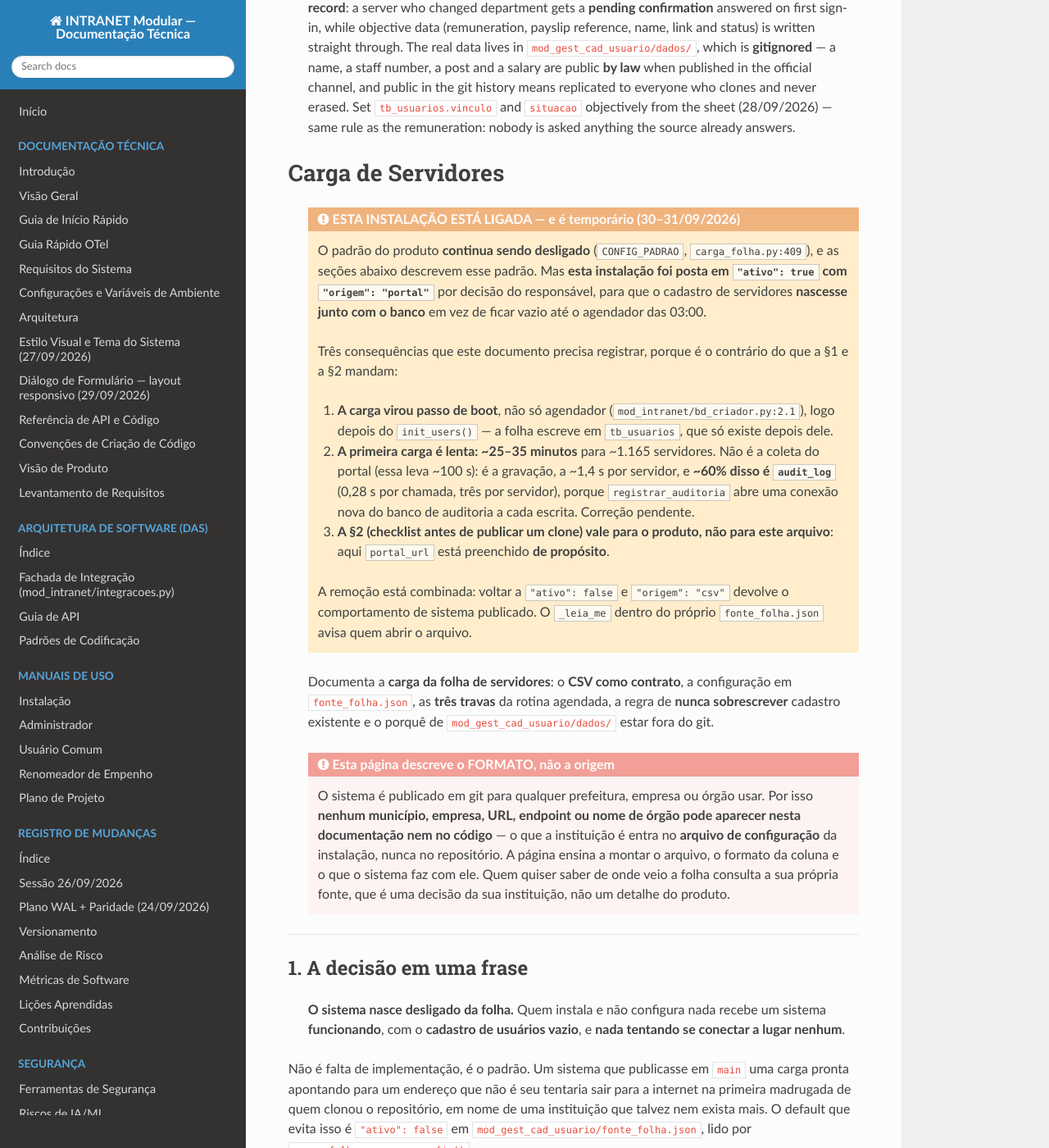
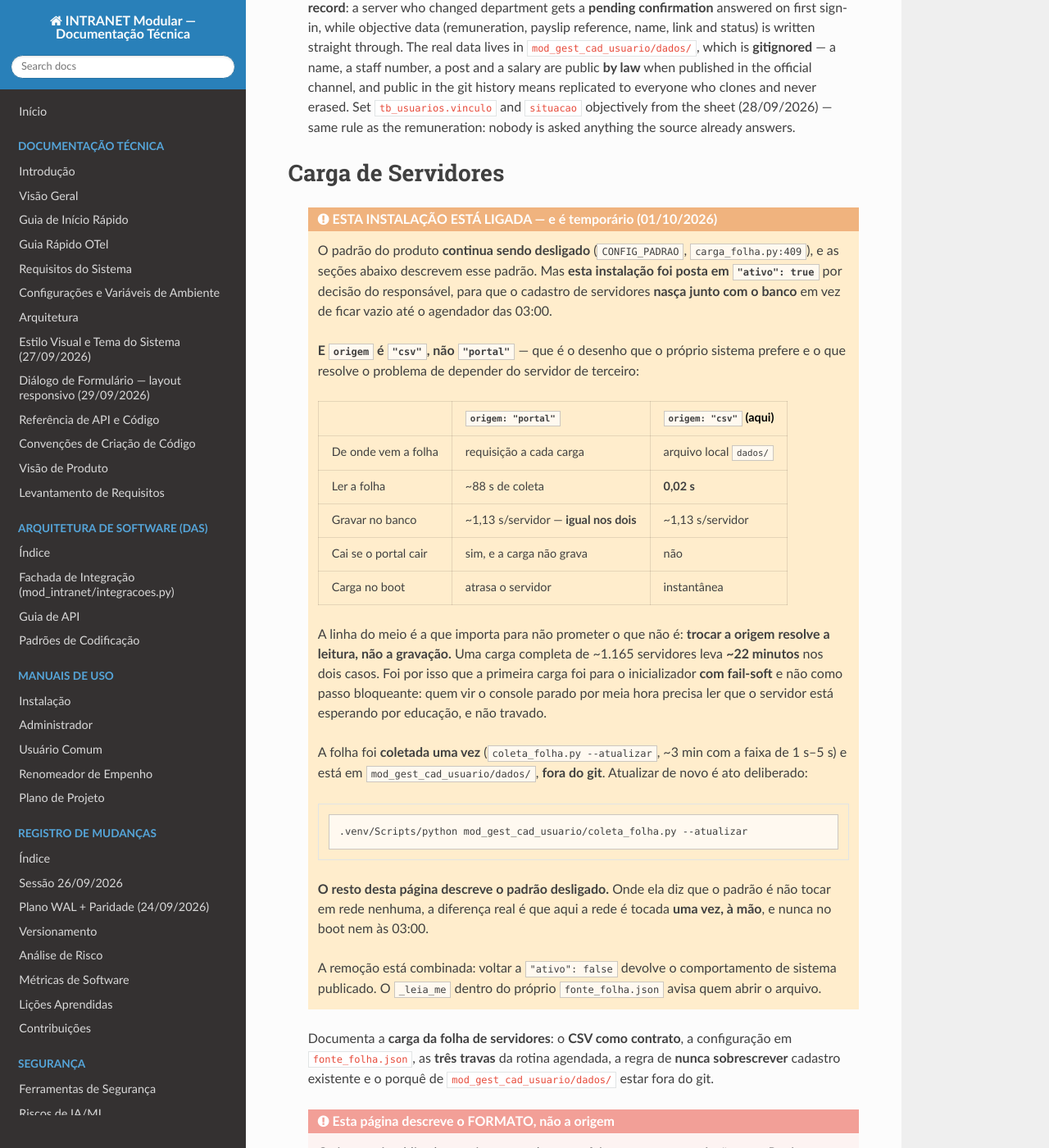
Before and after one commit to klaytonPrinceMS/intranet, an MkDocs documentation site: the page built from docs/carga_de_servidores.md, in a window 1280 px wide and 1400 px high, scrolled down 394 px. Shown: the whole window at 82% size. Built offline with MkDocs 1.6.1, drawn with Linux system fonts in a browser that asks for light colours; nearby versions of some CDN libraries; some of the changed text lies outside the part shown.

Commit message:
261001 0845 Documenta a coleta unica do portal e o custo real da gravacao

````diff
--- a/docs/carga_de_servidores.md
+++ b/docs/carga_de_servidores.md
@@ -2,30 +2,47 @@
 
 # Carga de Servidores
 
-> !!! warning "ESTA INSTALAÇÃO ESTÁ LIGADA — e é temporário (30–31/09/2026)"
+> !!! warning "ESTA INSTALAÇÃO ESTÁ LIGADA — e é temporário (01/10/2026)"
 >     O padrão do produto **continua sendo desligado** (`CONFIG_PADRAO`,
 >     `carga_folha.py:409`), e as seções abaixo descrevem esse padrão. Mas
->     **esta instalação foi posta em `"ativo": true` com `"origem": "portal"`**
->     por decisão do responsável, para que o cadastro de servidores **nascesse
->     junto com o banco** em vez de ficar vazio até o agendador das 03:00.
+>     **esta instalação foi posta em `"ativo": true`** por decisão do
+>     responsável, para que o cadastro de servidores **nasça junto com o
+>     banco** em vez de ficar vazio até o agendador das 03:00.
 >
->     Três consequências que este documento precisa registrar, porque é o
->     contrário do que a §1 e a §2 mandam:
+>     **E `origem` é `"csv"`, não `"portal"`** — que é o desenho que o próprio
+>     sistema prefere e o que resolve o problema de depender do servidor de
+>     terceiro:
 >
->     1. **A carga virou passo de boot**, não só agendador
->        (`mod_intranet/bd_criador.py:2.1`), logo depois do `init_users()` — a
->        folha escreve em `tb_usuarios`, que só existe depois dele.
->     2. **A primeira carga é lenta: ~25–35 minutos** para ~1.165 servidores.
->        Não é a coleta do portal (essa leva ~100 s): é a gravação, a ~1,4 s por
->        servidor, e **~60% disso é `audit_log`** (0,28 s por chamada, três por
->        servidor), porque `registrar_auditoria` abre uma conexão nova do banco
->        de auditoria a cada escrita. Correção pendente.
->     3. **A §2 (checklist antes de publicar um clone) vale para o produto, não
->        para este arquivo**: aqui `portal_url` está preenchido **de propósito**.
+>     | | `origem: "portal"` | `origem: "csv"` (aqui) |
+>     |:---|:---|:---|
+>     | De onde vem a folha | requisição a cada carga | arquivo local `dados/` |
+>     | Ler a folha | ~88 s de coleta | **0,02 s** |
+>     | Gravar no banco | ~1,13 s/servidor — **igual nos dois** | ~1,13 s/servidor |
+>     | Cai se o portal cair | sim, e a carga não grava | não |
+>     | Carga no boot | atrasa o servidor | instantânea |
 >
->     A remoção está combinada: voltar a `"ativo": false` e `"origem": "csv"`
->     devolve o comportamento de sistema publicado. O `_leia_me` dentro do
->     próprio `fonte_folha.json` avisa quem abrir o arquivo.
+>     A linha do meio é a que importa para não prometer o que não é: **trocar
+>     a origem resolve a leitura, não a gravação.** Uma carga completa de
+>     ~1.165 servidores leva **~22 minutos** nos dois casos. Foi por isso que a
+>     primeira carga foi para o inicializador **com fail-soft** e não como
+>     passo bloqueante: quem vir o console parado por meia hora precisa ler
+>     que o servidor está esperando por educação, e não travado.
+>
+>     A folha foi **coletada uma vez** (`coleta_folha.py --atualizar`, ~3 min
+>     com a faixa de 1 s–5 s) e está em `mod_gest_cad_usuario/dados/`,
+>     **fora do git**. Atualizar de novo é ato deliberado:
+>
+>     ```bash
+>     .venv/Scripts/python mod_gest_cad_usuario/coleta_folha.py --atualizar
+>     ```
+>
+>     **O resto desta página descreve o padrão desligado.** Onde ela diz que o
+>     padrão é não tocar em rede nenhuma, a diferença real é que aqui a rede é
+>     tocada **uma vez, à mão**, e nunca no boot nem às 03:00.
+>
+>     A remoção está combinada: voltar a `"ativo": false` devolve o
+>     comportamento de sistema publicado. O `_leia_me` dentro do próprio
+>     `fonte_folha.json` avisa quem abrir o arquivo.
 
 > Documenta a **carga da folha de servidores**: o
 > **CSV como contrato**, a configuração em `fonte_folha.json`, as **três travas**
@@ -41,6 +58,47 @@
 >     o que o sistema faz com ele. Quem quiser saber de onde veio a folha
 >     consulta a sua própria fonte, que é uma decisão da sua instituição, não
 >     um detalhe do produto.
+
+---
+
+## 0. A coleta do portal é uma vez (01/10/2026)
+
+> **A coleta do portal é ato deliberado, e acontece uma vez.** O que roda
+> sozinho — boot e agendador das 03:00 — lê o arquivo local.
+
+| Etapa | Comando | Rede | Tempo medido |
+|:---|:---|:---:|:---|
+| Coletar do portal | `coleta_folha.py --atualizar` | sim, **47 requisições** | ~3 min |
+| Carregar no banco | `carga_folha.py --aplicar` | **não** | ~1,4 s/servidor |
+
+**Por que o intervalo é variável (1 s a 5 s).** Era fixo em 1,2 s. Intervalo
+fixo é a assinatura de acesso automatizado: mesmo tempo entre toda requisição,
+sempre. Comportamento de máquina é o que uma prefeitura não quer ver batendo
+no portal 47 vezes seguidas, e é também o que faz o servidor de terceiro
+decidir limitar ou bloquear. A espera é **sorteada na faixa** a cada página, e o
+valor sorteado vai para o log a cada 10 páginas — quem lê o log precisa poder
+reconstituir o ritmo, e ver que está esperando por educação é diferente de
+achar que travou. As chaves são `portal_intervalo_min_s` e
+`portal_intervalo_max_s`; o `portal_intervalo_s` antigo continua aceito e vira
+uma faixa degenerada, para uma configuração existente não virar `None`.
+
+**Por que "uma vez" e não "todo dia".** Com `origem: "portal"`, cada carga
+recoletaria a folha inteira — e foi o que aconteceu na prática: a carga travava
+em poucos servidores e o acesso ao portal passou a falhar, exatamente como
+quem reage a um visitante que insiste. Ler o CSV local tira o portal da
+equação do boot e das 03:00, e é o que o `carga_folha` prefere desde o começo:
+*o CSV é um contrato seu e não depende de terceiro*.
+
+**Para atualizar a folha**, quando o portal publicar competência nova:
+
+```bash
+.venv/Scripts/python mod_gest_cad_usuario/coleta_folha.py --atualizar
+.venv/Scripts/python mod_gest_cad_usuario/carga_folha.py --aplicar
+```
+
+O primeiro comando escreve `dados/funcionarios.json` e `dados/funcionarios.csv`
+(juntos, de propósito — ninguém confere uma folha de um mês com os dados do
+outro). O segundo grava no banco.
 
 ---
 
````
Also changed, not shown: docs/registro_de_mudancas/index.md (+1 -1 lines).
